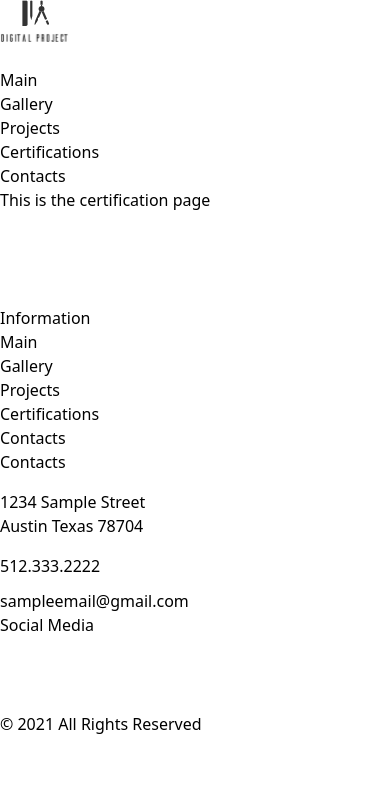
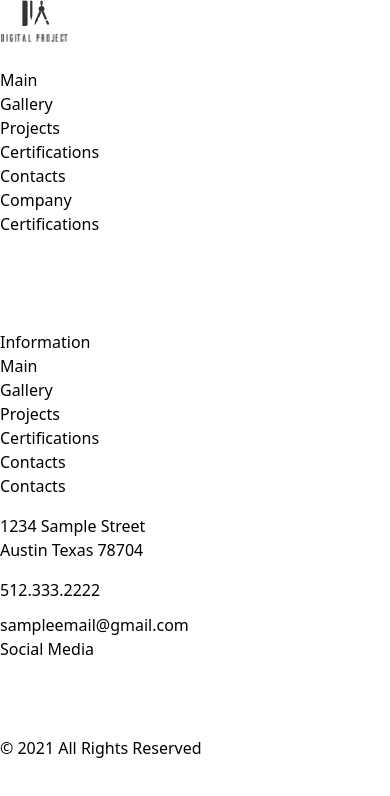
Before and after one commit to CodeMaestro-dev/kodecamp-website-for-architect, a React (Vite) app: page /certification in a window 390 px wide. Shown: the top 796 px of the page. Built offline with nearby package versions, Linux system fonts and the light colour scheme.

Commit message:
made the page responsive

```diff
--- a/src/assets/components/Navbar.jsx
+++ b/src/assets/components/Navbar.jsx
@@ -64,7 +64,7 @@ export default function Navbar() {
         </div>) : (<div></div>)
       )}
 
-      <ul className="border border-red-500 hidden md:flex gap-[20px] md:gap-[40px] lg:gap-[60px] items-center ml-0 mt-[20px] md:mt-[20px] lg:ml-[330px]">
+      <ul className="hidden md:flex gap-[20px] md:gap-[40px] lg:gap-[60px] items-center ml-0 mt-[20px] md:mt-[20px] lg:ml-[330px]">
         <li className=" border-t border-b border-t-black  border-b-black w-[80px] text-center">
           <Link to="/" className="uppercase">
             Main
--- a/src/assets/pages/Certifications.jsx
+++ b/src/assets/pages/Certifications.jsx
@@ -1,7 +1,10 @@
 export default function Certifications() {
-    return (
-        <div>
-            <h1>This is the certification page</h1>
-        </div>
-    )
+  return (
+    <div className="py-[29.14px] px-[20px] lg:px-[135px] ">
+      <div className="mb-[100px]">
+        <p className="text-[#BDBDBD] text-[64px] font-light">Company</p>
+        <p className="text-[#333333] text-[50px] font-semibold">Certifications</p>
+      </div>
+    </div>
+  );
 }
--- a/src/assets/pages/Gallery.jsx
+++ b/src/assets/pages/Gallery.jsx
@@ -15,7 +15,7 @@ import slide_numbers from "/assets/images/slide-numbers.svg";
 export default function Projects() {
   return (
     <div className="py-[29.14px] px-[20px]  lg:px-[135px] ">
-      <div>
+      <div className="border-b-[1px] border-[#F2F2F2] pb-[30px]">
         <p className="text-[#BDBDBD] text-[64px] font-light">
           Photo
         </p>
--- a/src/assets/pages/ProjectDetails.jsx
+++ b/src/assets/pages/ProjectDetails.jsx
@@ -5,7 +5,7 @@ import project_explaination_3 from "/assets/images/project-explaination-3.png"
 export default function ProjectDetails() {
   return (
     <div className="py-[29.14px] px-[20px] lg:px-[135px] ">
-      <div>
+      <div className="border-b-[1px] border-[#F2F2F2] pb-[30px]">
         <p className="text-[#BDBDBD] text-[64px] font-light">Sample</p>
         <p className="text-[#333333] text-[50px] font-semibold">Project 1</p>
       </div>
--- a/src/assets/pages/Projects.jsx
+++ b/src/assets/pages/Projects.jsx
@@ -10,8 +10,8 @@ import ProjectDescription from "../components/ProjectDescription";
 
 export default function Projects() {
   return (
-    <div className="py-[29.14px] px-[20px] lg:px-[135px] ">
-      <div className="mb-[60px]">
+    <div className="py-[29.14px] px-[20px] lg:px-[135px]">
+      <div className="mb-[60px] border-b-[1px] border-[#F2F2F2] pb-[30px]">
         <p className="text-[#BDBDBD] text-[64px] font-light">Our</p>
         <p className="text-[#333333] text-[50px] font-semibold">Projects</p>
       </div>
```
